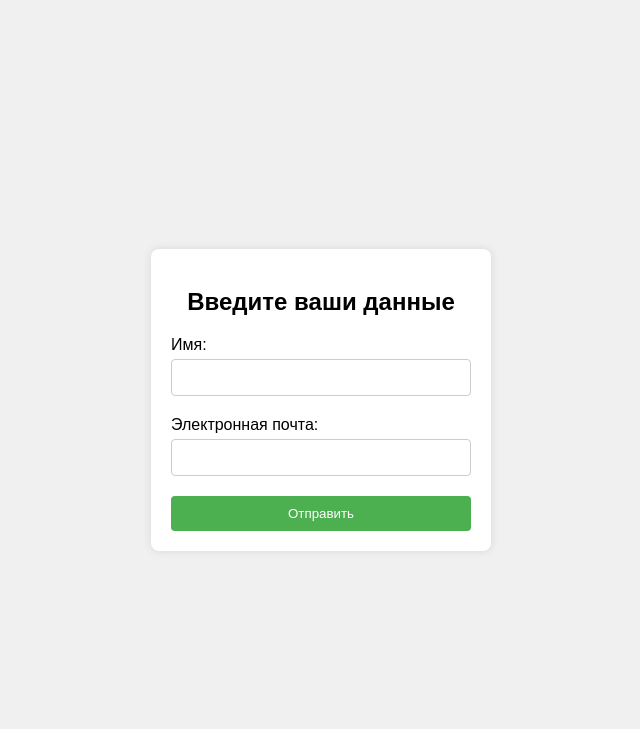
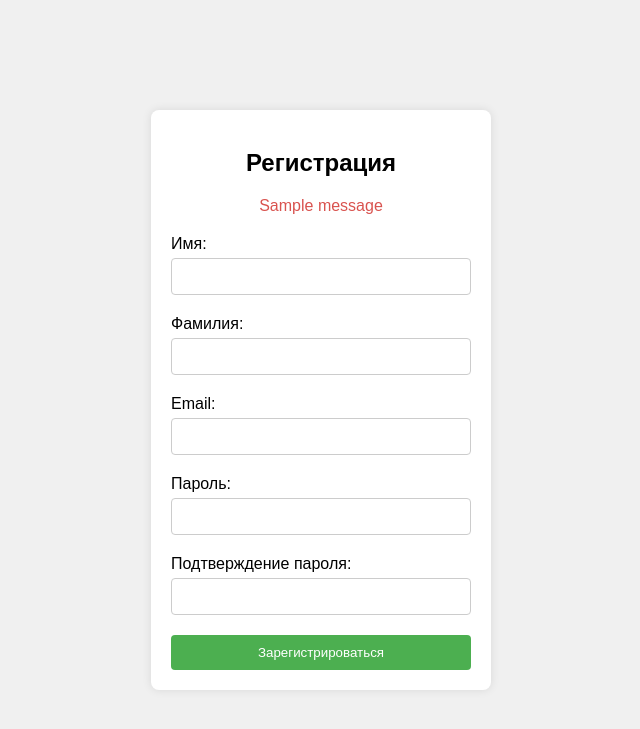
Before and after one commit to VictorReMash/Flask_FastAPI_frameworks, a Flask app: page / in a window 1280 px wide. Shown: the top 729 px of the page, without its empty margins (319-959 px from the left). Run offline with Flask 3, Linux system fonts and the light colour scheme; one stand-in notice (Sample message) is shown.

Commit message:
что то получилось

```diff
--- a/flask_lesson_3/app.py
+++ b/flask_lesson_3/app.py
@@ -1,20 +1,105 @@
-from flask import Flask
-from flask_lesson_3.models import db, User, Post, Comment
+from flask import Flask, request, render_template, redirect, url_for, flash
+import sqlite3
+from bcrypt import hashpw, gensalt, checkpw
+from datetime import datetime
 
 app = Flask(__name__)
-app.config["SQLALCHEMY_DATABASE_URI"] = "sqlite:///mydatabase.db"
-db.init_app(app)
+app.secret_key = "supersecretkey"  # Нужно для использования flash-сообщений
 
 
-@app.cli.command("init-db")
+# Создание базы данных и таблицы пользователей
 def init_db():
-    db.create_all()
-    print("OK")
+    conn = sqlite3.connect("users.db")
+    cursor = conn.cursor()
+    cursor.execute(
+        """
+        CREATE TABLE IF NOT EXISTS users (
+            id INTEGER PRIMARY KEY AUTOINCREMENT,
+            first_name TEXT NOT NULL,
+            last_name TEXT NOT NULL,
+            email TEXT NOT NULL UNIQUE,
+            password TEXT NOT NULL,
+            created_at TIMESTAMP DEFAULT CURRENT_TIMESTAMP NOT NULL
+        )
+    """
+    )
+    conn.commit()
+    conn.close()
 
 
-@app.cli.command("add-john")
-def add_user():
-    user = User(username="john1", email="john1@example.com")
-    db.session.add(user)
-    db.session.commit()
-    print("John add in DB!")
+init_db()
+
+
+@app.route("/")
+def index():
+    return render_template("register.html")
+
+
+# @app.route("/base")
+# def base():
+#     return render_template("index.html")
+
+
+@app.route("/register", methods=["POST"])
+def register():
+    first_name = request.form["first_name"]
+    last_name = request.form["last_name"]
+    email = request.form["email"]
+    password = request.form["password"]
+    confirm_password = request.form["confirm_password"]
+
+    if password != confirm_password:
+        flash("Пароли не совпадают", "danger")
+        return redirect(url_for("index"))
+
+    if len(password) < 6:
+        flash("Пароль должен содержать не менее 6 символов", "danger")
+        return redirect(url_for("index"))
+
+    # Хеширование пароля
+    hashed_password = hashpw(password.encode("utf-8"), gensalt())
+
+    # Сохранение данных в базу данных
+    conn = sqlite3.connect("users.db")
+    cursor = conn.cursor()
+    cursor.execute(
+        """
+        INSERT INTO users (first_name, last_name, email, password)
+        VALUES (?, ?, ?, ?)
+    """,
+        (first_name, last_name, email, hashed_password),
+    )
+    conn.commit()
+    conn.close()
+
+    return redirect(url_for("index"))
+
+
+#
+# @app.route("/login")
+# def login():
+#     return render_template("login.html")
+#
+#
+# @app.route("/login", methods=["POST"])
+# def login_post():
+#     email = request.form["email"]
+#     password = request.form["password"]
+#
+#     # Проверка email и пароля
+#     conn = sqlite3.connect("users.db")
+#     cursor = conn.cursor()
+#     cursor.execute("SELECT password FROM users WHERE email = ?", (email,))
+#     user = cursor.fetchone()
+#     conn.close()
+#
+#     if user and checkpw(password.encode("utf-8"), user[0]):
+#         flash("Успешный вход!", "success")
+#         return redirect(url_for("base"))
+#     else:
+#         flash("Неверный email или пароль", "danger")
+#         return redirect(url_for("login"))
+
+
+if __name__ == "__main__":
+    app.run(debug=True)
--- a/flask_lesson_3/templates/register.html
+++ b/flask_lesson_3/templates/register.html
@@ -4,23 +4,87 @@
     <meta charset="UTF-8">
     <meta name="viewport" content="width=device-width, initial-scale=1.0">
     <title>Регистрация</title>
+    <style>
+        body {
+            font-family: Arial, sans-serif;
+            display: flex;
+            justify-content: center;
+            align-items: center;
+            height: 100vh;
+            margin: 0;
+            background-color: #f0f0f0;
+        }
+        .form-container {
+            background-color: white;
+            padding: 20px;
+            border-radius: 8px;
+            box-shadow: 0 0 10px rgba(0, 0, 0, 0.1);
+            width: 300px;
+            text-align: center;
+        }
+        .form-container h2 {
+            margin-bottom: 20px;
+        }
+        .form-container label {
+            display: block;
+            margin-bottom: 5px;
+            text-align: left;
+        }
+        .form-container input {
+            width: 100%;
+            padding: 10px;
+            margin-bottom: 20px;
+            border: 1px solid #ccc;
+            border-radius: 4px;
+            box-sizing: border-box;
+        }
+        .form-container button {
+            width: 100%;
+            padding: 10px;
+            background-color: #4CAF50;
+            color: white;
+            border: none;
+            border-radius: 4px;
+            cursor: pointer;
+        }
+        .form-container button:hover {
+            background-color: #45a049;
+        }
+        .error {
+            color: #d9534f;
+            margin-bottom: 20px;
+        }
+    </style>
 </head>
 <body>
+    <div class="form-container">
         <h2>Регистрация</h2>
         <form action="/register" method="POST">
+            {% with messages = get_flashed_messages(with_categories=true) %}
+                {% if messages %}
+                    {% for category, message in messages %}
+                        <p class="error">{{ message }}</p>
+                    {% endfor %}
+                {% endif %}
+            {% endwith %}
+
             <label for="first_name">Имя:</label>
-        <input type="text" id="first_name" name="first_name" required><br><br>
+            <input type="text" id="first_name" name="first_name" required>
 
             <label for="last_name">Фамилия:</label>
-        <input type="text" id="last_name" name="last_name" required><br><br>
+            <input type="text" id="last_name" name="last_name" required>
 
             <label for="email">Email:</label>
-        <input type="email" id="email" name="email" required><br><br>
+            <input type="email" id="email" name="email" required>
 
             <label for="password">Пароль:</label>
-        <input type="password" id="password" name="password" required><br><br>
+            <input type="password" id="password" name="password" required>
+
+            <label for="confirm_password">Подтверждение пароля:</label>
+            <input type="password" id="confirm_password" name="confirm_password" required>
 
             <button type="submit">Зарегистрироваться</button>
         </form>
+    </div>
 </body>
 </html>
```
Also changed, not shown: flask_lesson_3/templates/index.html (added, +12 -0 lines), flask_lesson_3/templates/login.html (added, +20 -0 lines), base.html (renamed from flask_lesson_3/templates/base.html), form.html (renamed from flask_lesson_3/templates/form.html). Lines whose indentation alone changed are shown as unchanged.
